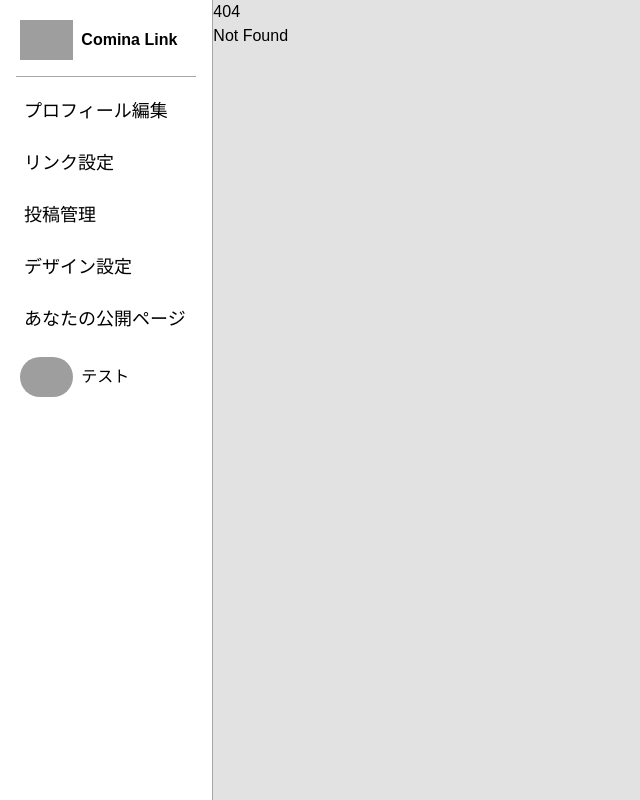
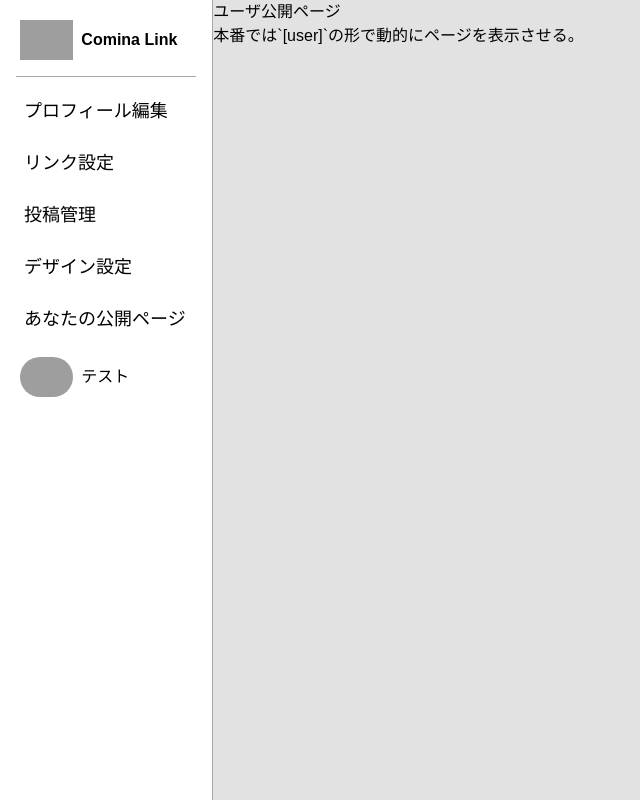
Before and after one commit to comina-dev/link.comina, a SvelteKit app: page /dummy_profile in a window 1280 px wide. Before the commit this address had no page. Shown: the whole page, without its empty margins (0-640 px from the left). Built offline with nearby package versions, Linux system fonts and the light colour scheme; grey boxes are pictures that could not be loaded; some icons are missing.

Commit message:
add: 管理ページで使用するページを作成

```diff
--- /dev/null
+++ b/src/routes/app/design/+page.svelte
@@ -0,0 +1 @@
+<p>デザイン設定</p>
--- a/src/routes/app/home/+page.svelte
+++ b/src/routes/app/home/+page.svelte
@@ -1,3 +1 @@
-<div class="">
-    test
-</div>
+<p>ダッシュトップ</p>
--- /dev/null
+++ b/src/routes/app/links/+page.svelte
@@ -0,0 +1 @@
+<p>リンク設定</p>
--- /dev/null
+++ b/src/routes/app/profile/+page.svelte
@@ -0,0 +1 @@
+<p>プロフィール編集</p>
--- /dev/null
+++ b/src/routes/dummy_profile/+page.svelte
@@ -0,0 +1,2 @@
+<p>ユーザ公開ページ</p>
+<p>本番では`[user]`の形で動的にページを表示させる。</p>
```
